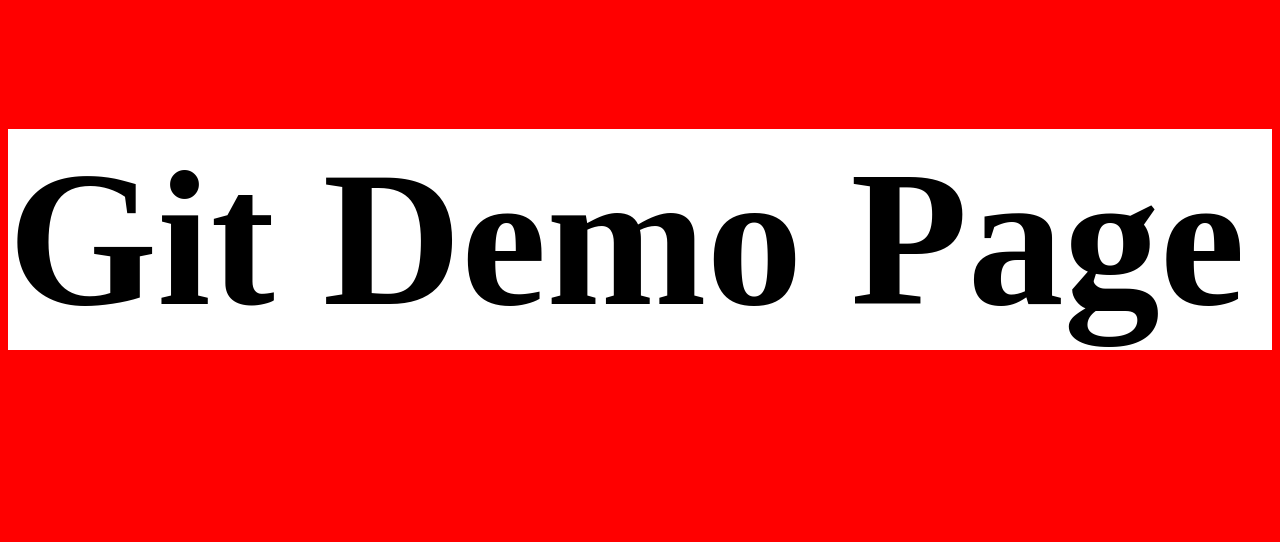
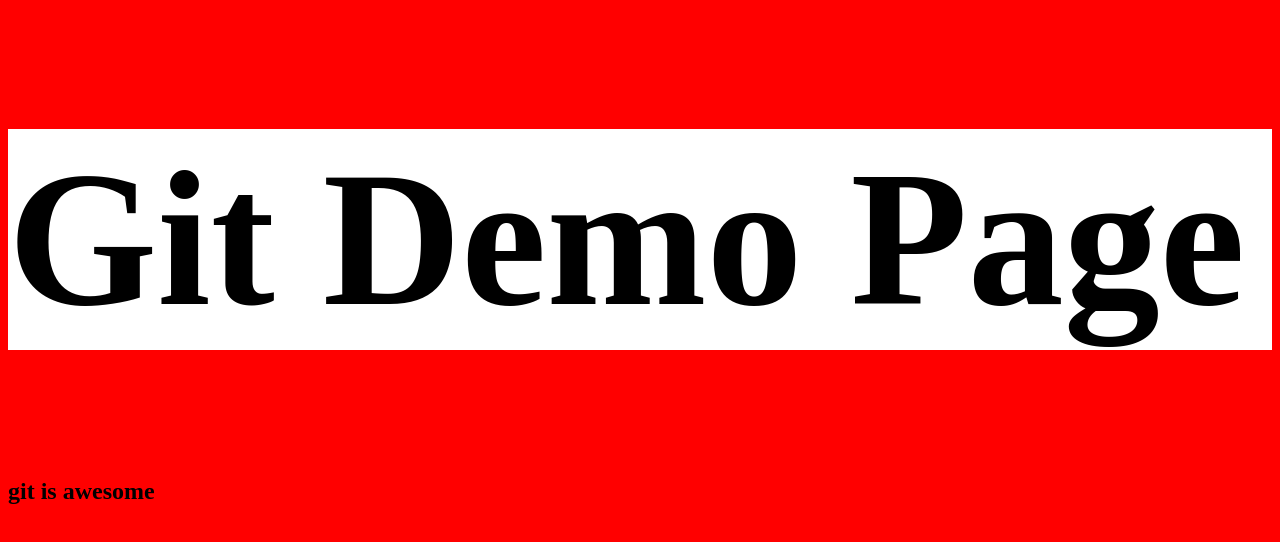
Before and after one commit to GurvinderSingh1777/Firstone, a plain HTML site: page index.html in a window 1280 px wide. Drawn offline with Linux system fonts and the light colour scheme.

Commit message:
h2 added

```diff
--- a/index.html
+++ b/index.html
@@ -8,6 +8,7 @@
 </head>
 <body>
     <h1>Git Demo Page</h1>
+    <h2>git is awesome</h2>
     <script src="app.js"></script>
 </body>
 </html>
```
